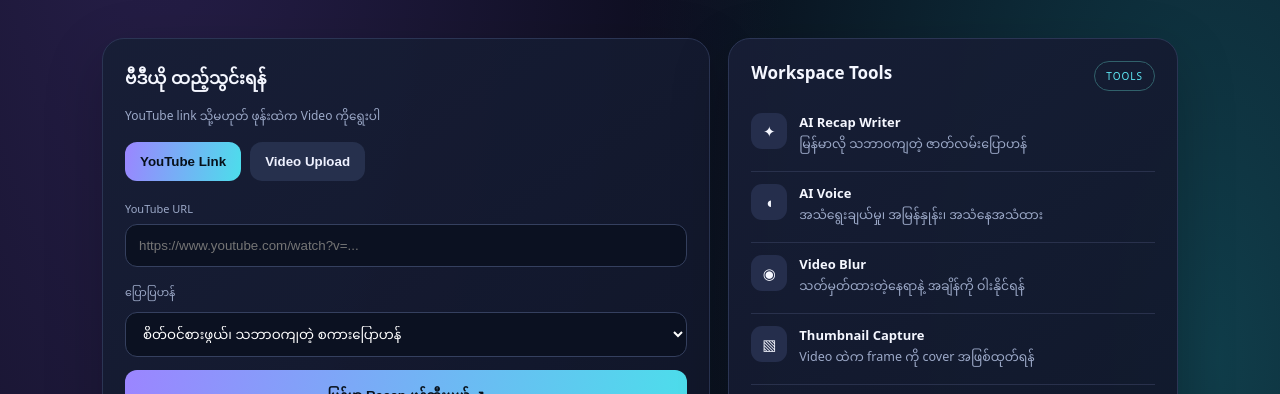
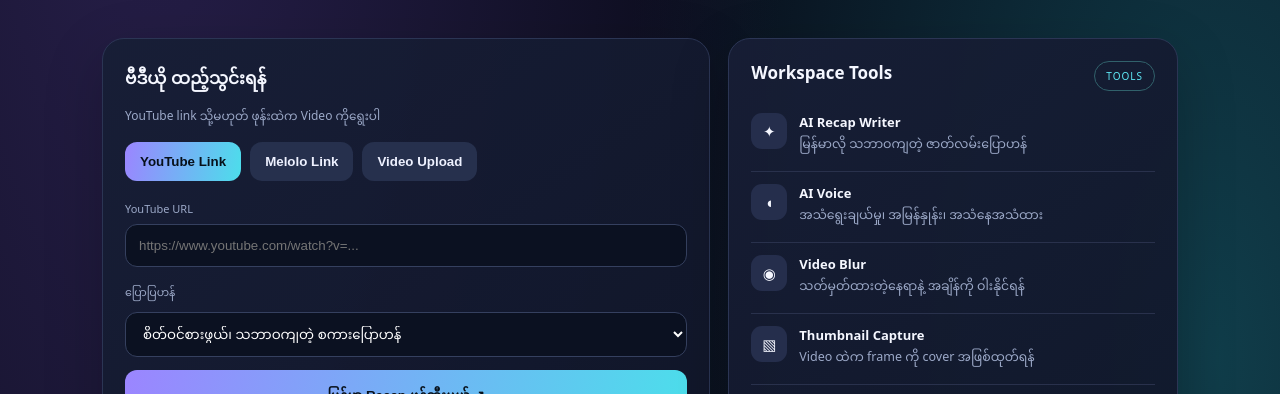
Before and after one commit to bogyi2026abc-tech/shein-recap, a plain HTML site: page static/index.html in a window 1280 px wide. Shown: the part 366-760 px from the top of the page. Drawn offline with Linux system fonts and the light colour scheme.

Commit message:
Add Melolo link input and checker UI

```diff
--- a/static/index.html
+++ b/static/index.html
@@ -9,8 +9,9 @@
 <header class="top"><div class="brand"><div class="logo">S</div><div>SHEIN RECAP<div class="muted" style="letter-spacing:2px">AI VIDEO WORKSPACE</div></div></div><span class="pill">BETA · 0.3</span></header>
 <section class="hero"><div class="eyebrow">CREATE · NARRATE · EDIT</div><h1>Thiha နဲ့ Pyae Gyi<br><span style="background:linear-gradient(90deg,#b5a5ff,#5ee7f5);background-clip:text;color:transparent">စောက်ပျင်းနှစ်ကောင်ရဲ့ အချိန်ကုန်သက်သာရေး။</span></h1><p>YouTube Link သို့မဟုတ် ဖုန်းထဲက Video ကိုထည့်ပြီး မြန်မာ Recap စာသားနဲ့ AI အသံ ဖန်တီးပါ။</p></section>
 <div class="grid"><section class="panel"><h2>ဗီဒီယို ထည့်သွင်းရန်</h2><p class="sub">YouTube link သို့မဟုတ် ဖုန်းထဲက Video ကိုရွေးပါ</p>
-<div class="tabs"><button class="tab active" id="ytTab" onclick="mode('yt')">YouTube Link</button><button class="tab" id="upTab" onclick="mode('up')">Video Upload</button></div>
+<div class="tabs"><button class="tab active" id="ytTab" onclick="mode('yt')">YouTube Link</button><button class="tab" id="meloloTab" onclick="mode('melolo')">Melolo Link</button><button class="tab" id="upTab" onclick="mode('up')">Video Upload</button></div>
 <div id="ytBox"><label class="muted">YouTube URL</label><input class="field" id="youtube" placeholder="https://www.youtube.com/watch?v=..." /></div>
+<div id="meloloBox" class="hidden"><label class="muted">Melolo Share Link</label><input class="field" id="meloloUrl" placeholder="https://www.melolo.org/s/..." /><button type="button" onclick="checkMelolo()" style="width:100%">Melolo Link စစ်ဆေးမယ်</button><div class="status" id="meloloStatus"></div><p class="note">Melolo Share Link က Video ဖိုင်တိုက်ရိုက်လင့်ခ် မဟုတ်နိုင်ပါ။ App က ခွင့်ပြုထားတဲ့ တိုက်ရိုက်ဖိုင်လင့်ခ်မရပါက Video Upload နဲ့ ဆက်လုပ်ပါ။</p></div>
 <div id="upBox" class="drop hidden">ဖုန်းထဲက Video ဖိုင်ရွေးပါ<input type="file" id="video" accept="video/*" class="field"></div>
 <label class="muted">ပြောပြဟန်</label><select id="style" class="field"><option>စိတ်ဝင်စားဖွယ်၊ သဘာဝကျတဲ့ စကားပြောဟန်</option><option>အရှိန်မြန်ပြီး စိတ်လှုပ်ရှားဖွယ်</option><option>တည်ငြိမ်ပြီး ရုပ်ရှင်ဝေဖန်သုံးသပ်သည့်ဟန်</option></select>
 <button class="primary" style="width:100%" id="generateBtn" onclick="generate()">မြန်မာ Recap ဖန်တီးမယ် ↗</button><div class="status" id="mainStatus"></div><div class="note">Gemini အခမဲ့ AI အတွက် GEMINI_API_KEY လိုအပ်ပါတယ်။ မြန်မာအသံကို အခမဲ့ထုတ်ပေးပါတယ်။ Video upload အများဆုံး 500MB။</div></section>
@@ -49,7 +50,8 @@ function updateSubtitlePreview(){const el=$('subtitlePreview');el.style.fontSize
 ['subtitleText','subtitlePosition','subtitleSize','subtitleColor'].forEach(id=>$(id).addEventListener('input',updateSubtitlePreview));
 let dragBlur=false,dragStart=null;const blurEl=$('blurBox'),stageEl=$('previewStage');blurEl.addEventListener('pointerdown',e=>{dragBlur=true;dragStart={x:e.clientX,y:e.clientY,left:parseFloat(blurEl.style.left)||9.26,top:parseFloat(blurEl.style.top)||5.2};blurEl.setPointerCapture(e.pointerId);e.preventDefault();});blurEl.addEventListener('pointermove',e=>{if(!dragBlur||!dragStart)return;const r=stageEl.getBoundingClientRect();const maxLeft=100-blurEl.offsetWidth/r.width*100,maxTop=100-blurEl.offsetHeight/r.height*100;const left=Math.max(0,Math.min(maxLeft,dragStart.left+(e.clientX-dragStart.x)/r.width*100));const top=Math.max(0,Math.min(maxTop,dragStart.top+(e.clientY-dragStart.y)/r.height*100));blurEl.style.left=left+'%';blurEl.style.top=top+'%';$('bx').value=Math.round(left/100*1080/2)*2;$('by').value=Math.round(top/100*1920/2)*2;updateBlurPreview();});['pointerup','pointercancel'].forEach(ev=>blurEl.addEventListener(ev,()=>{dragBlur=false;dragStart=null;}));
 
-function mode(m){current=m;$('ytBox').classList.toggle('hidden',m!=='yt');$('upBox').classList.toggle('hidden',m!=='up');$('ytTab').classList.toggle('active',m==='yt');$('upTab').classList.toggle('active',m==='up')}
+function mode(m){current=m;$('ytBox').classList.toggle('hidden',m!=='yt');$('meloloBox').classList.toggle('hidden',m!=='melolo');$('upBox').classList.toggle('hidden',m!=='up');$('ytTab').classList.toggle('active',m==='yt');$('meloloTab').classList.toggle('active',m==='melolo');$('upTab').classList.toggle('active',m==='up')}
+async function checkMelolo(){const s=$('meloloStatus');const d=new FormData();d.append('url',$('meloloUrl').value.trim());s.textContent='Link စစ်ဆေးနေပါတယ်...';try{const j=await api('/api/melolo/check',d);s.textContent=j.message;}catch(e){s.textContent=e.message}}
 async function api(url,body){const r=await fetch(url,{method:'POST',body});const raw=await r.text();let j;try{j=JSON.parse(raw)}catch{throw Error(raw.slice(0,500)||'Server က တုံ့ပြန်မှု မပေးပါ။')}if(!r.ok)throw Error(j.detail||'လုပ်ဆောင်မှု မအောင်မြင်ပါ');return j}
 async function generate(){const s=$('mainStatus'),b=$('generateBtn');b.disabled=true;s.textContent='Video အသံဖတ်ပြီး မြန်မာ Recap ရေးနေပါတယ်... အချိန်ယူနိုင်ပါတယ်။';try{let id=uploadedId;if(current==='up'){const f=$('video').files[0];if(!f)throw Error('Video ဖိုင်ရွေးပေးပါ။');if(!previewObjectUrl)setPreviewFile(f);const d=new FormData();d.append('video',f);const u=await api('/api/upload',d);id=u.file_id;uploadedId=id;}const d=new FormData();d.append('youtube_url',current==='yt'?$('youtube').value:'');d.append('file_id',current==='up'?id:'');d.append('style',$('style').value);const j=await api('/api/recap',d);$('script').value=j.script;s.textContent='Recap စာသား အောင်မြင်စွာ ဖန်တီးပြီးပါပြီ။';}catch(e){s.textContent=e.message}finally{b.disabled=false}}
 async function makeSpeech(){const s=$('speechStatus');s.textContent='AI အသံဖန်တီးပြီး စကားလုံးတစ်လုံးချင်းစီရဲ့ အချိန်ကို မှတ်သားနေပါတယ်...';try{const d=new FormData();d.append('script',$('script').value);d.append('voice',$('voice').value);d.append('speed',$('speed').value);d.append('tone',$('tone').value);const j=await api('/api/speech',d);speechId=j.speech_id;subtitleSegments=j.segments||[];$('audio').src=j.audio_url;$('audio').classList.remove('hidden');$('subtitleStatus').textContent='Subtitle '+subtitleSegments.length+' ကြောင်းကို အသံနဲ့ အချိန်ကိုက် ဖန်တီးပြီးပါပြီ။ အသံဖွင့်ပြီး စမ်းကြည့်နိုင်ပါတယ်။';s.textContent='AI အသံနဲ့ အချိန်ကိုက် Subtitle အသင့်ဖြစ်ပါပြီ။';updateTimedCaption(0);}catch(e){s.textContent=e.message;$('subtitleStatus').textContent='Subtitle ဖန်တီးမရပါ။'}}
```
